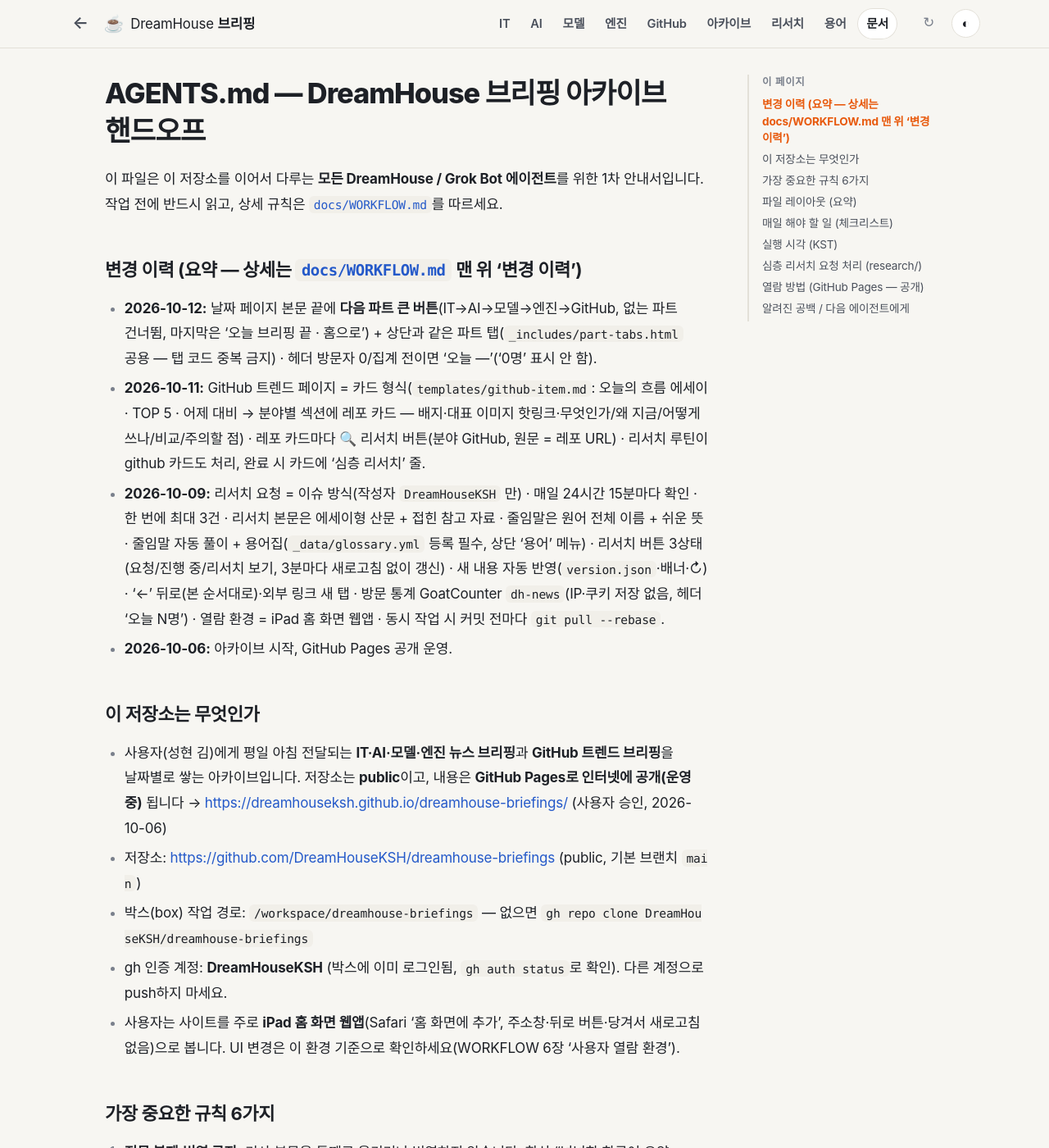
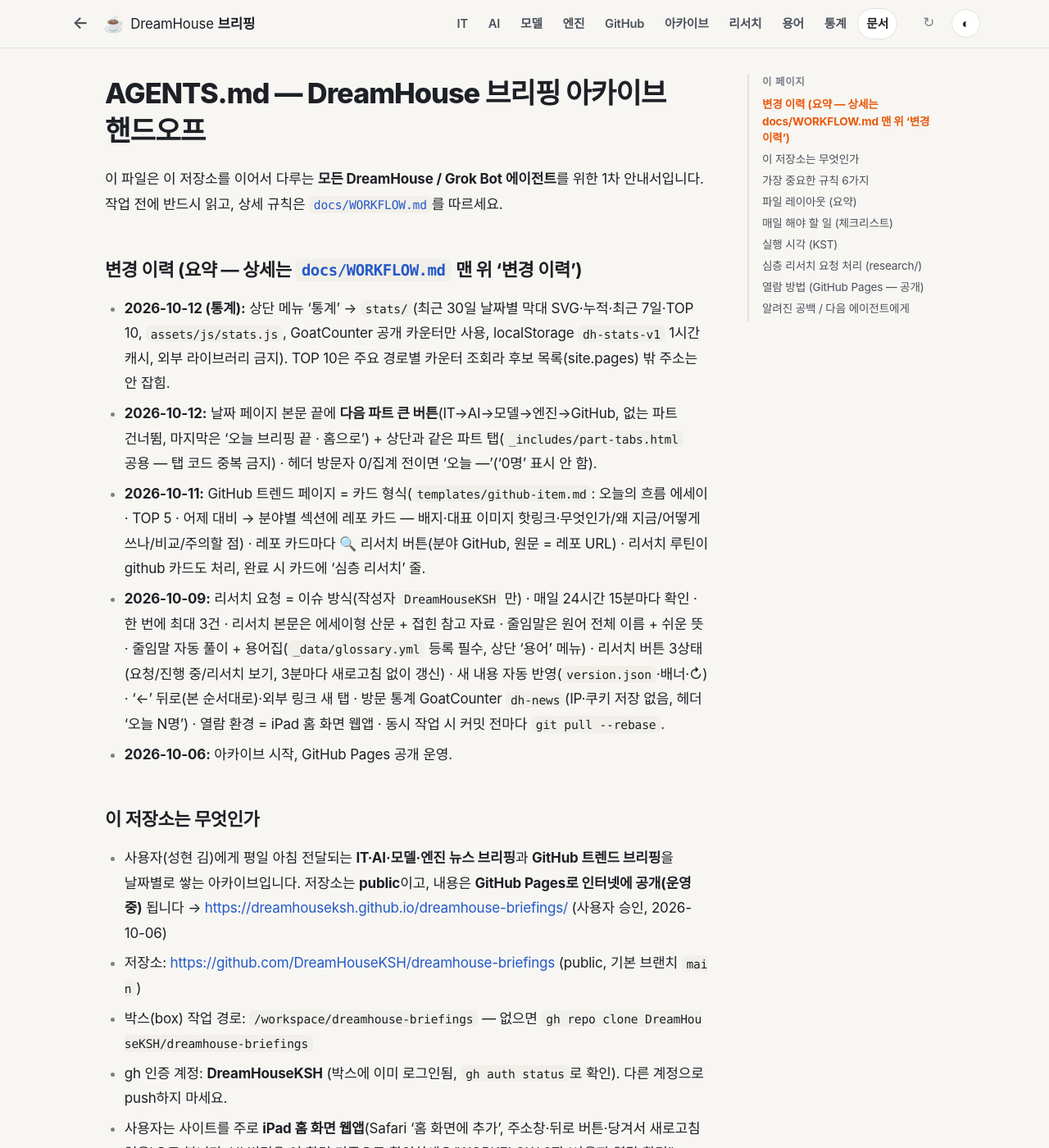
Before and after one commit to DreamHouseKSH/dreamhouse-briefings, a Jekyll site: the page built from AGENTS.md, in a window 1280 px wide and 1400 px high. Shown: the whole window at 82% size. Built offline with Jekyll 4.4.1, drawn with Linux system fonts in a browser that asks for light colours; some web fonts are replaced; our own code applies the rules of GitHub Pages for plain Markdown files.

Commit message:
stats: /stats/ page (30-day SVG bars, totals, top 10 via public counters, 1h cache) + nav; docs

```diff
--- a/AGENTS.md
+++ b/AGENTS.md
@@ -4,6 +4,7 @@
 
 ## 변경 이력 (요약 — 상세는 [`docs/WORKFLOW.md`](docs/WORKFLOW.md) 맨 위 '변경 이력')
 
+- **2026-10-12 (통계):** 상단 메뉴 '통계' → `stats/`(최근 30일 날짜별 막대 SVG·누적·최근 7일·TOP 10, `assets/js/stats.js`, GoatCounter 공개 카운터만 사용, localStorage `dh-stats-v1` 1시간 캐시, 외부 라이브러리 금지). TOP 10은 주요 경로별 카운터 조회라 후보 목록(site.pages) 밖 주소는 안 잡힘.
 - **2026-10-12:** 날짜 페이지 본문 끝에 **다음 파트 큰 버튼**(IT→AI→모델→엔진→GitHub, 없는 파트 건너뜀, 마지막은 '오늘 브리핑 끝 · 홈으로') + 상단과 같은 파트 탭(`_includes/part-tabs.html` 공용 — 탭 코드 중복 금지) · 헤더 방문자 0/집계 전이면 '오늘 —'('0명' 표시 안 함).
 - **2026-10-11:** GitHub 트렌드 페이지 = 카드 형식(`templates/github-item.md`: 오늘의 흐름 에세이 · TOP 5 · 어제 대비 → 분야별 섹션에 레포 카드 — 배지·대표 이미지 핫링크·무엇인가/왜 지금/어떻게 쓰나/비교/주의할 점) · 레포 카드마다 🔍 리서치 버튼(분야 GitHub, 원문 = 레포 URL) · 리서치 루틴이 github 카드도 처리, 완료 시 카드에 '심층 리서치' 줄.
 - **2026-10-09:** 리서치 요청 = 이슈 방식(작성자 `DreamHouseKSH` 만) · 매일 24시간 15분마다 확인 · 한 번에 최대 3건 · 리서치 본문은 에세이형 산문 + 접힌 참고 자료 · 줄임말은 원어 전체 이름 + 쉬운 뜻 · 줄임말 자동 풀이 + 용어집(`_data/glossary.yml` 등록 필수, 상단 '용어' 메뉴) · 리서치 버튼 3상태(요청/진행 중/리서치 보기, 3분마다 새로고침 없이 갱신) · 새 내용 자동 반영(`version.json`·배너·↻) · '←' 뒤로(본 순서대로)·외부 링크 새 탭 · 방문 통계 GoatCounter `dh-news`(IP·쿠키 저장 없음, 헤더 '오늘 N명') · 열람 환경 = iPad 홈 화면 웹앱 · 동시 작업 시 커밋 전마다 `git pull --rebase`.
--- a/_layouts/default.html
+++ b/_layouts/default.html
@@ -52,6 +52,7 @@
         <a class="nav-archive{% if page.section == 'archive' %} active{% endif %}" href="{{ '/archive/' | relative_url }}">아카이브</a>
         <a class="nav-research{% if is_research %} active{% endif %}" href="{{ '/research/' | relative_url }}">리서치</a>
         <a class="nav-glossary{% if page.section == 'glossary' %} active{% endif %}" href="{{ '/glossary/' | relative_url }}">용어</a>
+        <a class="nav-stats{% if page.section == 'stats' %} active{% endif %}" href="{{ '/stats/' | relative_url }}">통계</a>
         <a class="nav-docs{% if is_doc %} active{% endif %}" href="{{ '/docs/' | relative_url }}">문서</a>
       </nav>
       <div class="header-actions">
--- a/assets/css/style.css
+++ b/assets/css/style.css
@@ -561,3 +561,37 @@
   .part-end .tab { justify-content: center; padding: .4rem .5rem; }
 }
 @media print { .part-end { display: none !important; } }
+
+/* ---------- 통계 페이지 (stats/) ---------- */
+.stats-page { max-width: 52rem; margin: 0 auto; }
+.stats-head h1 { margin: .2rem 0 .3rem; font-size: clamp(1.6rem, 4vw, 2.1rem); letter-spacing: -0.03em; }
+.stats-head .lead { color: var(--text-2); margin: 0 0 1.25rem; }
+.stats-cards { display: grid; grid-template-columns: repeat(4, 1fr); gap: .6rem; }
+.stat-card { background: var(--surface); border: 1px solid var(--border); border-radius: 14px; padding: .8rem 1rem; }
+.stat-card small { display: block; color: var(--muted); font-weight: 600; font-size: .85rem; }
+.stat-card b { font-size: 1.7rem; font-weight: 850; letter-spacing: -0.02em; color: var(--text); }
+.stats-page h2 { font-size: 1.15rem; margin: 1.8rem 0 .7rem; }
+.stats-chart { background: var(--surface); border: 1px solid var(--border); border-radius: 14px; padding: 1rem .8rem .4rem; }
+.stats-chart svg { width: 100%; height: 190px; display: block; overflow: visible; }
+.stats-chart .bar { fill: var(--accent); opacity: .55; }
+.stats-chart .bar.today { opacity: 1; }
+.stats-chart text { fill: var(--text-2); font-size: 7px; font-weight: 700; }
+.stats-chart text.ax { fill: var(--muted); font-weight: 500; }
+.stats-chart .base { stroke: var(--border); stroke-width: 1; }
+.stats-top { list-style: none; padding: 0; margin: 0; counter-reset: t; }
+.stats-top li { counter-increment: t; display: grid; grid-template-columns: 1.6rem minmax(0, 1fr) 30% 2.5rem; align-items: center; gap: .6rem; min-height: 44px; border-bottom: 1px solid var(--border); }
+.stats-top li::before { content: counter(t); color: var(--muted); font-weight: 700; text-align: right; }
+.stats-top li.muted { display: block; }
+.stats-top li.muted::before { content: none; }
+.stats-top a { overflow: hidden; text-overflow: ellipsis; white-space: nowrap; font-weight: 600; }
+.stats-top .tb { height: 8px; background: var(--surface-2); border-radius: 99px; overflow: hidden; }
+.stats-top .tb i { display: block; height: 100%; background: var(--accent); border-radius: 99px; }
+.stats-top b { text-align: right; }
+.stats-note { margin-top: 1.8rem; padding: 1rem 1.1rem; background: var(--surface); border: 1px solid var(--border); border-radius: 14px; font-size: .93rem; color: var(--text-2); }
+.stats-note p { margin: .4rem 0; }
+.stats-dash { display: inline-flex; align-items: center; min-height: 44px; font-weight: 700; }
+@media (max-width: 40rem) {
+  .stats-cards { grid-template-columns: repeat(2, 1fr); }
+  .stats-chart svg { height: 160px; }
+  .stats-top li { grid-template-columns: 1.4rem minmax(0, 1fr) 22% 2rem; gap: .45rem; }
+}
```
Also changed, not shown: assets/js/stats.js (added, +76 -0 lines), docs/WORKFLOW.md (+1 -0 lines), stats/index.html (added, +43 -0 lines).
